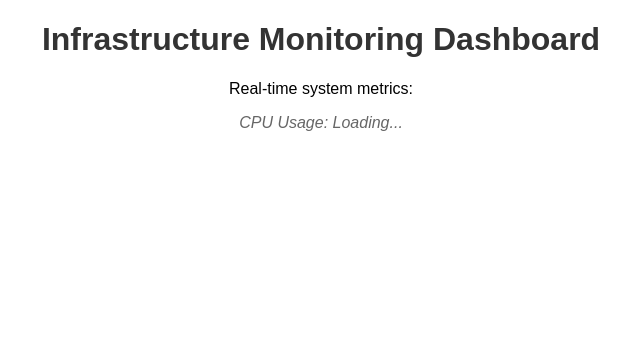
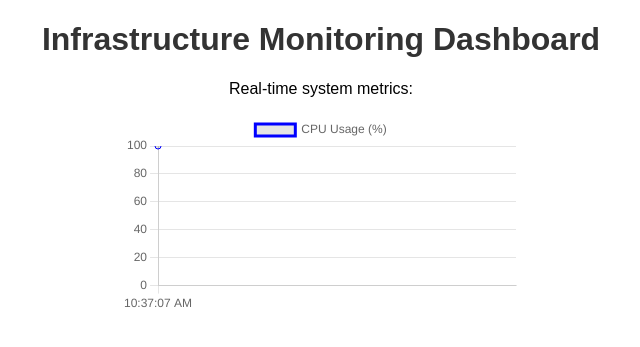
Before and after one commit to nothader/seevia, a Flask app: page / in a window 1280 px wide. Shown: the top 347 px of the page, without its empty margins (319-959 px from the left). Run offline with Flask 3, Linux system fonts and the light colour scheme.

Commit message:
Add dynamic CPU chart with Chart.js

```diff
--- a/templates/index.html
+++ b/templates/index.html
@@ -3,6 +3,7 @@
 <html>
 <head>
     <title>Infrastructure Monitoring Dashboard</title>
+    <script src="https://cdn.jsdelivr.net/npm/chart.js"></script>
     <style>
         body {
             font-family: Arial, sans-serif;
@@ -12,15 +13,65 @@
         h1 {
             color: #333;
         }
-        .placeholder {
-            font-style: italic;
-            color: #666;
+        canvas {
+            max-width: 600px;
+            margin: 0 auto;
         }
     </style>
 </head>
 <body>
     <h1>Infrastructure Monitoring Dashboard</h1>
     <p>Real-time system metrics:</p>
-    <div id="cpu-display" class="placeholder">CPU Usage: Loading...</div>
+    <canvas id="cpuChart" width="400" height="200"></canvas>
+
+    <script>
+        // Set up the chart
+        const ctx = document.getElementById('cpuChart').getContext('2d');
+        const cpuChart = new Chart(ctx, {
+            type: 'line',
+            data: {
+                labels: [], // Time labels
+                datasets: [{
+                    label: 'CPU Usage (%)',
+                    data: [], // CPU values
+                    borderColor: 'blue',
+                    fill: false,
+                    tension: 0.1
+                }]
+            },
+            options: {
+                scales: {
+                    y: {
+                        beginAtZero: true,
+                        max: 100 // CPU usage is a percentage
+                    }
+                }
+            }
+        });
+
+        // Function to fetch and update chart data
+        function updateChart() {
+            fetch('/metrics')
+                .then(response => response.json())
+                .then(data => {
+                    const time = new Date().toLocaleTimeString();
+                    cpuChart.data.labels.push(time);
+                    cpuChart.data.datasets[0].data.push(data.cpu);
+
+                    // Keep only the last 10 data points
+                    if (cpuChart.data.labels.length > 10) {
+                        cpuChart.data.labels.shift();
+                        cpuChart.data.datasets[0].data.shift();
+                    }
+
+                    cpuChart.update();
+                })
+                .catch(error => console.error('Error fetching metrics:', error));
+        }
+
+        // Update chart every 2 seconds
+        setInterval(updateChart, 2000);
+        updateChart(); // Initial call
+    </script>
 </body>
 </html>
```
